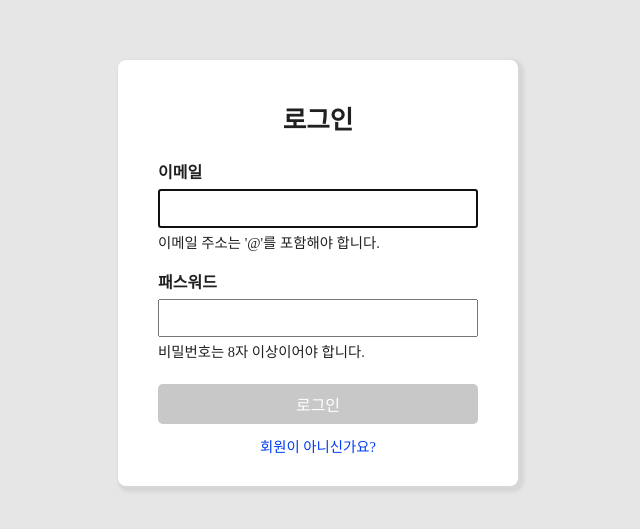
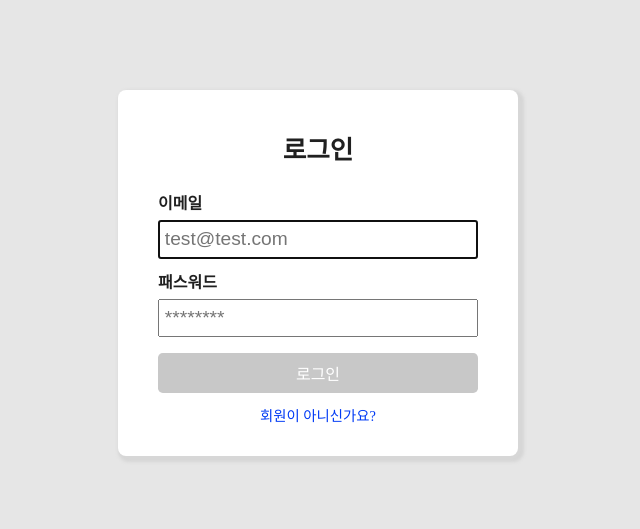
Before and after one commit to taegeun1111/wanted-pre-onboarding-frontend, a React (Create React App) app: page /signin in a window 1280 px wide. Shown: the part 127-656 px from the top of the page, without its empty margins (322-962 px from the left). Built offline with nearby package versions, Linux system fonts and the light colour scheme.

Commit message:
fix : 이메일, 패스워드 입력 부분 debouncing 제외 후 onBlur로 변환 => 최적화에 큰 기대효과 x

```diff
--- a/src/component/auth/EmailInput.tsx
+++ b/src/component/auth/EmailInput.tsx
@@ -9,23 +9,16 @@ type Params = {
 
 const EmailInput = ({onValueChange,validationResult}: Params) => {
     const [emailVal, setEmailVal] = useState('');
-
-    //Debouncing 설정
-    useEffect(() => {
-      const userInput = setTimeout(() => {
-        console.log(emailVal);
-        if (emailVal) {
-          onValueChange(emailVal);
-
-        }
-      }, 500)
-
-      return () => clearTimeout(userInput)
-    }, [emailVal])
+    const [showValidation,setShowValidation] = useState(false);
 
     const emailInputHandler = (e: React.FormEvent<HTMLInputElement>) => {
       setEmailVal(e.currentTarget.value);
     };
+
+    const showValidationHandler = () => {
+      onValueChange(emailVal)
+      setShowValidation(true)
+    }
 
     return (
       <section className="email-input-container">
@@ -34,15 +27,17 @@ const EmailInput = ({onValueChange,validationResult}: Params) => {
           <input
             className="email-input"
             type="email"
+            placeholder="test@test.com"
             onKeyUp={emailInputHandler}
             defaultValue={''}
             autoFocus={true}
+            onBlur={showValidationHandler}
             data-testid="email-input"
           />
         </div>
 
         {/* validate 검증 */}
-        {!validationResult.result &&
+        {!validationResult.result && showValidation &&
           <p className="email-validate">
             {validationResult.message}
           </p>
--- a/src/component/auth/PasswordInput.tsx
+++ b/src/component/auth/PasswordInput.tsx
@@ -8,21 +8,25 @@ type Params = {
 }
 const PasswordInput = ({onValueChange,validationResult}:Params) => {
   const [passwordVal, setPasswordVal] = useState('');
+  const [showValidation,setShowValidation] = useState(false);
 
   //Debouncing 설정
-  useEffect(() => {
-    const userInput = setTimeout(() => {
-      // console.log(passwordVal);
-      if (passwordVal) {
-        onValueChange(passwordVal);
-
-      }
-    }, 500)
-    return () => clearTimeout(userInput)
-  }, [passwordVal])
+  // useEffect(() => {
+  //   const userInput = setTimeout(() => {
+  //     if (passwordVal) {
+  //       onValueChange(passwordVal);
+  //     }
+  //   }, 300)
+  //   return () => clearTimeout(userInput)
+  // }, [passwordVal])
 
   const passwordInputHandler = (e :React.FormEvent<HTMLInputElement>) => {
     setPasswordVal(e.currentTarget.value);
+  }
+
+  const showValidationHandler = () => {
+    onValueChange(passwordVal)
+    setShowValidation(true)
   }
 
   return (
@@ -33,13 +37,15 @@ const PasswordInput = ({onValueChange,validationResult}:Params) => {
         <input
           className="password-input"
           type="password"
+          placeholder="********"
           onKeyUp={passwordInputHandler}
           defaultValue={''}
+          onBlur={showValidationHandler}
           data-testid="password-input"
         />
       </div>
       {/* validate 검증 */}
-      {!validationResult.result &&
+      {!validationResult.result && showValidation &&
       <p className="password-validate">
         {validationResult.message}
       </p>
--- a/src/pages/SignIn.tsx
+++ b/src/pages/SignIn.tsx
@@ -2,7 +2,7 @@ import React, {FormEvent, useContext, useState} from 'react';
 import EmailInput from "../component/auth/EmailInput";
 import PasswordInput from "../component/auth/PasswordInput";
 import "./sass/auth/SignIn.scss"
-import {Link, useNavigate} from "react-router-dom";
+import {Link} from "react-router-dom";
 import {validateEmail, validatePassword} from "../component/auth/validation";
 import {signIn} from "../apis/auth";
 import {TokenContext} from "../store/TokenContext";
```
